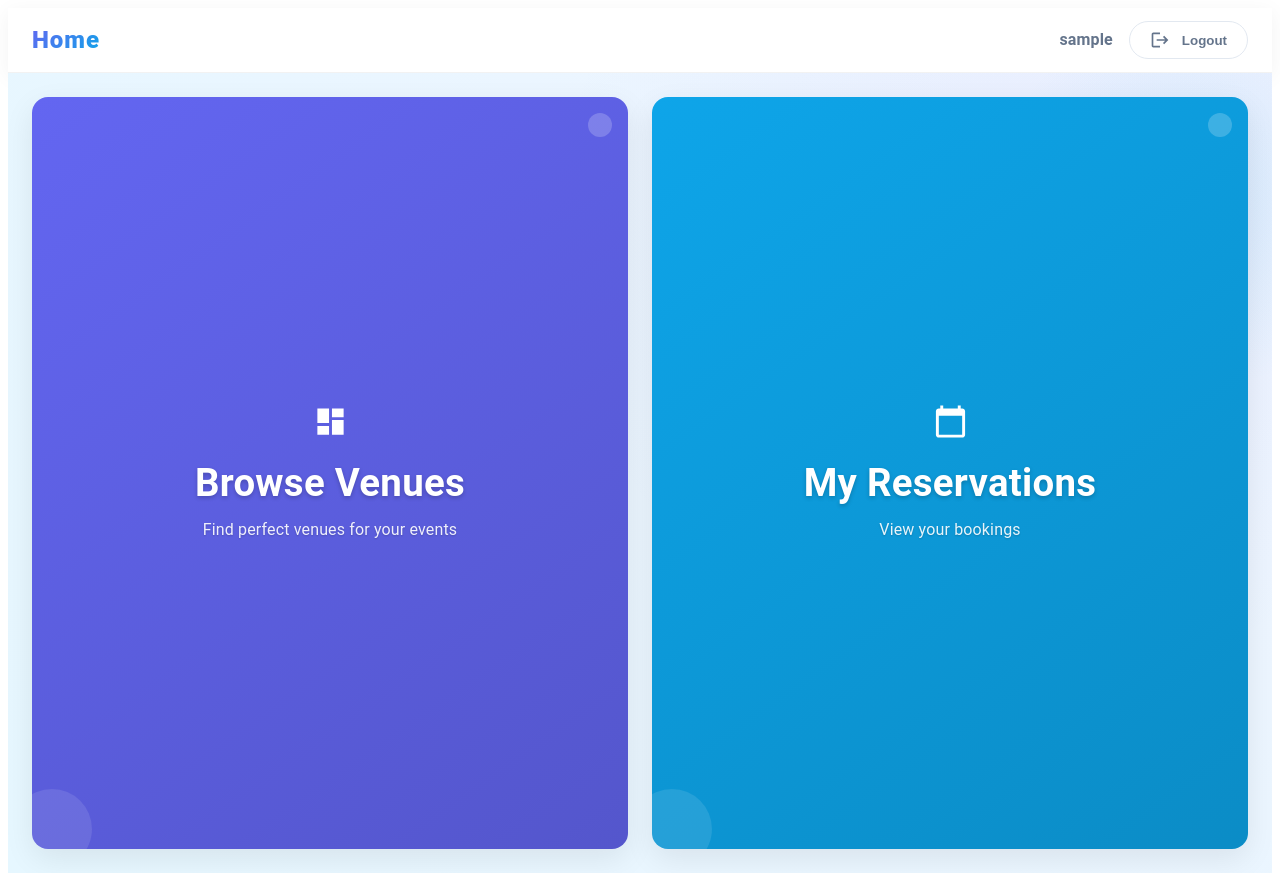
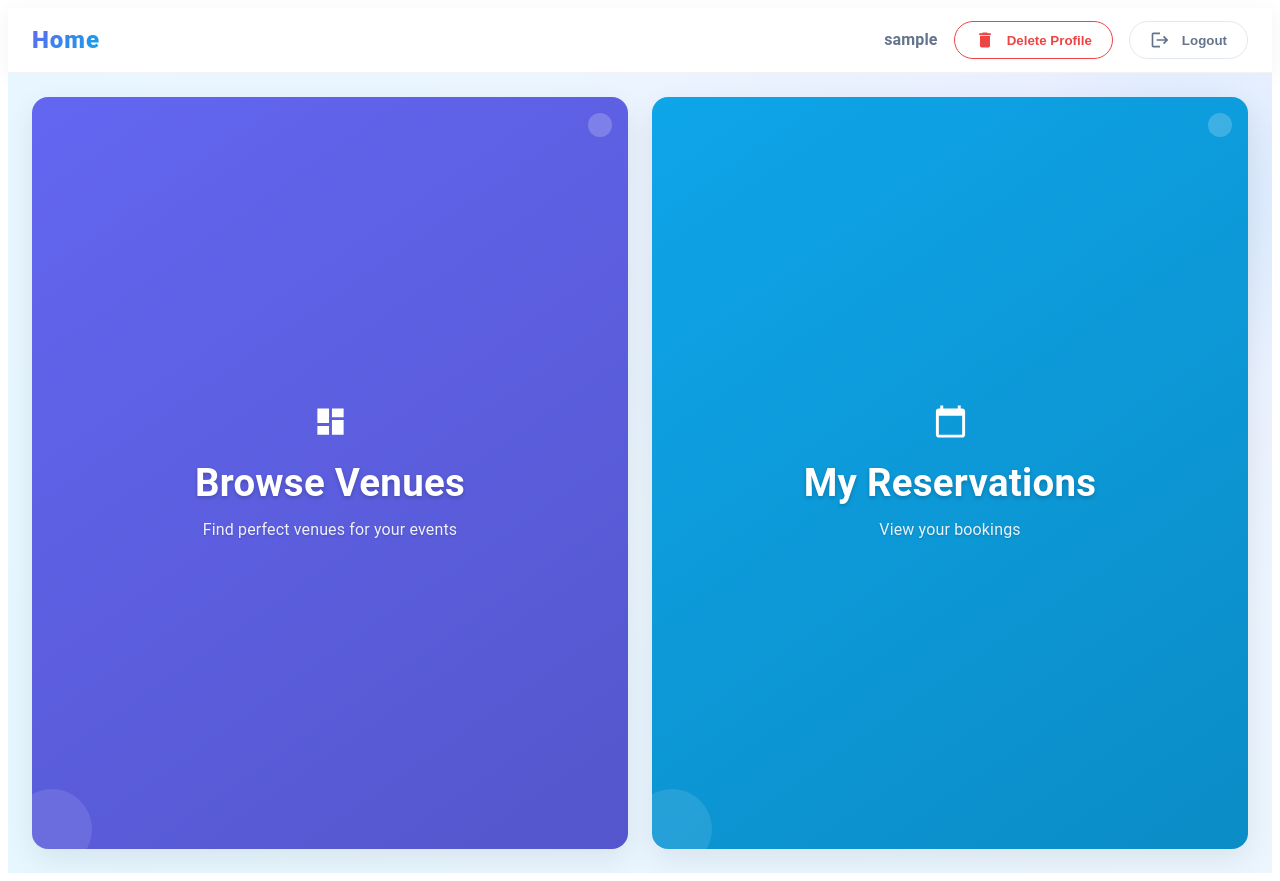
Before and after one commit to gkatsarova/reservation_webapp, a React (Create React App) app in the folder frontend/: page / in a window 1280 px wide. Built offline with nearby package versions, Linux system fonts and the light colour scheme; no server answers; sample sign-in values are in the browser's storage.

Commit message:
Added delete profile button

```diff
--- a/frontend/src/components/Navbar.js
+++ b/frontend/src/components/Navbar.js
@@ -1,14 +1,17 @@
 import React from 'react';
-import { AppBar, Toolbar, Typography, Box } from '@mui/material';
+import { AppBar, Toolbar, Typography, Box, Dialog, DialogTitle, DialogContent, DialogContentText, DialogActions, Button } from '@mui/material';
 import { motion } from 'framer-motion';
-import { Logout } from '@mui/icons-material';
+import { Logout, Delete } from '@mui/icons-material';
 import { Link, useNavigate } from 'react-router-dom';
+import { apiClient } from '../api/client';
 
 const MotionButton = motion('button');
 
 export default function Navbar({ setToken, setUserType, setUsername }) {
   const username = localStorage.getItem('username');
+  const userId = localStorage.getItem('user_id');
   const navigate = useNavigate();
+  const [open, setOpen] = React.useState(false);
 
   const handleLogout = () => {
     localStorage.clear();
@@ -18,7 +21,20 @@ export default function Navbar({ setToken, setUserType, setUsername }) {
     navigate('/login');
   };
 
+  const handleDeleteProfile = async () => {
+    try {
+      const token = localStorage.getItem('token');
+      await apiClient.delete(`/auth/users/${userId}`, {
+        headers: { Authorization: `Bearer ${token}` }
+      });
+      handleLogout();
+    } catch (err) {
+      alert('Error deleting profile');
+    }
+  };
+
   return (
+    <>
       <AppBar position="static" color="primary" elevation={1} sx={{
         background: 'rgba(255, 255, 255, 0.8)',
         backdropFilter: 'blur(10px)',
@@ -47,6 +63,28 @@ export default function Navbar({ setToken, setUserType, setUsername }) {
               {username}
             </Typography>
             <MotionButton
+              onClick={() => setOpen(true)}
+              style={{
+                fontWeight: 600,
+                borderRadius: 50,
+                textTransform: 'none',
+                padding: '8px 20px',
+                border: '1px solid #EF4444',
+                color: '#EF4444',
+                background: 'white',
+                cursor: 'pointer',
+                display: 'flex',
+                alignItems: 'center',
+                gap: 6,
+                outline: 'none'
+              }}
+              whileHover={{ scale: 1.05, backgroundColor: '#FEE2E2' }}
+              whileTap={{ scale: 0.98 }}
+            >
+              <Delete fontSize="small" style={{ marginRight: 6 }} />
+              Delete Profile
+            </MotionButton>
+            <MotionButton
               onClick={handleLogout}
               style={{
                 fontWeight: 600,
@@ -71,5 +109,22 @@ export default function Navbar({ setToken, setUserType, setUsername }) {
           </Box>
         </Toolbar>
       </AppBar>
+      <Dialog open={open} onClose={() => setOpen(false)}>
+        <DialogTitle>Delete Profile</DialogTitle>
+        <DialogContent>
+          <DialogContentText>
+            Are you sure you want to delete your profile? This action cannot be undone!
+          </DialogContentText>
+        </DialogContent>
+        <DialogActions>
+          <Button onClick={() => setOpen(false)} color="primary">
+            Cancel
+          </Button>
+          <Button onClick={handleDeleteProfile} color="error" variant="contained">
+            Delete
+          </Button>
+        </DialogActions>
+      </Dialog>
+    </>
   );
 }
```
Also changed, not shown: 2 other files (tests, documents, lock files or other folders). Lines whose indentation alone changed are shown as unchanged.
